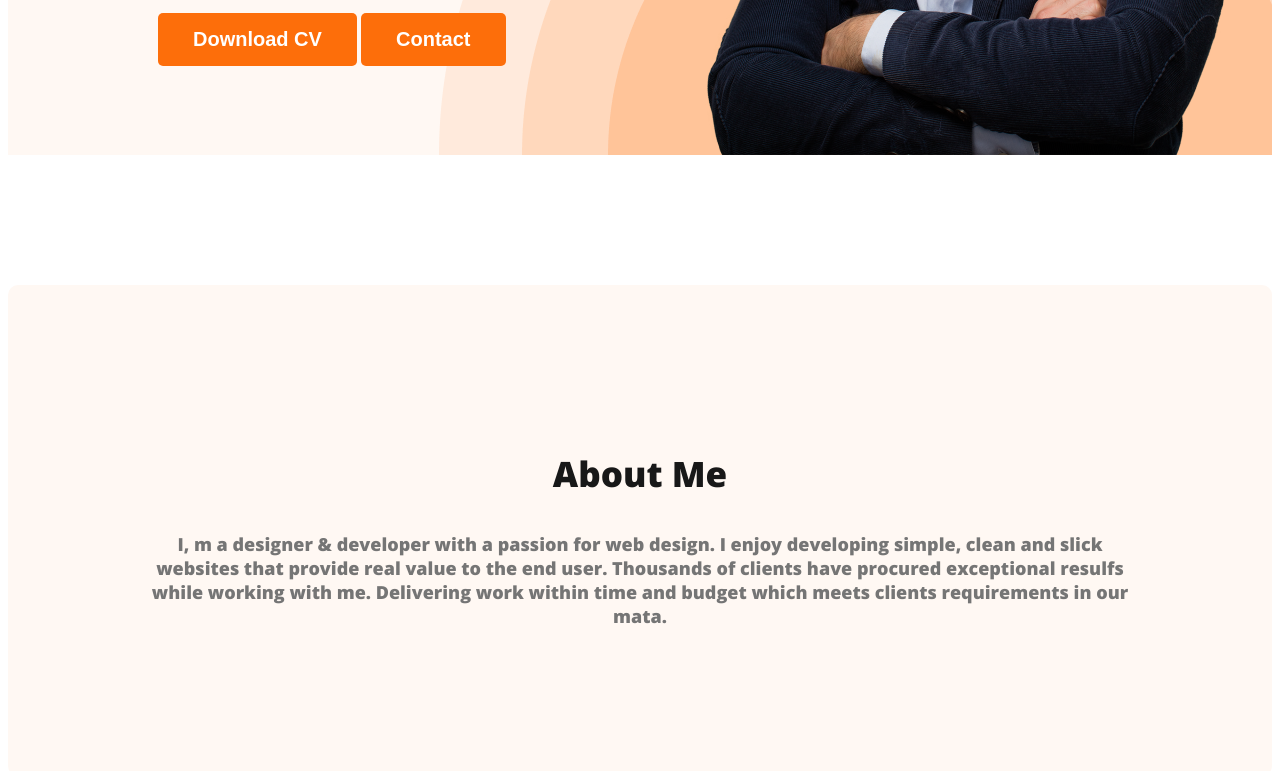
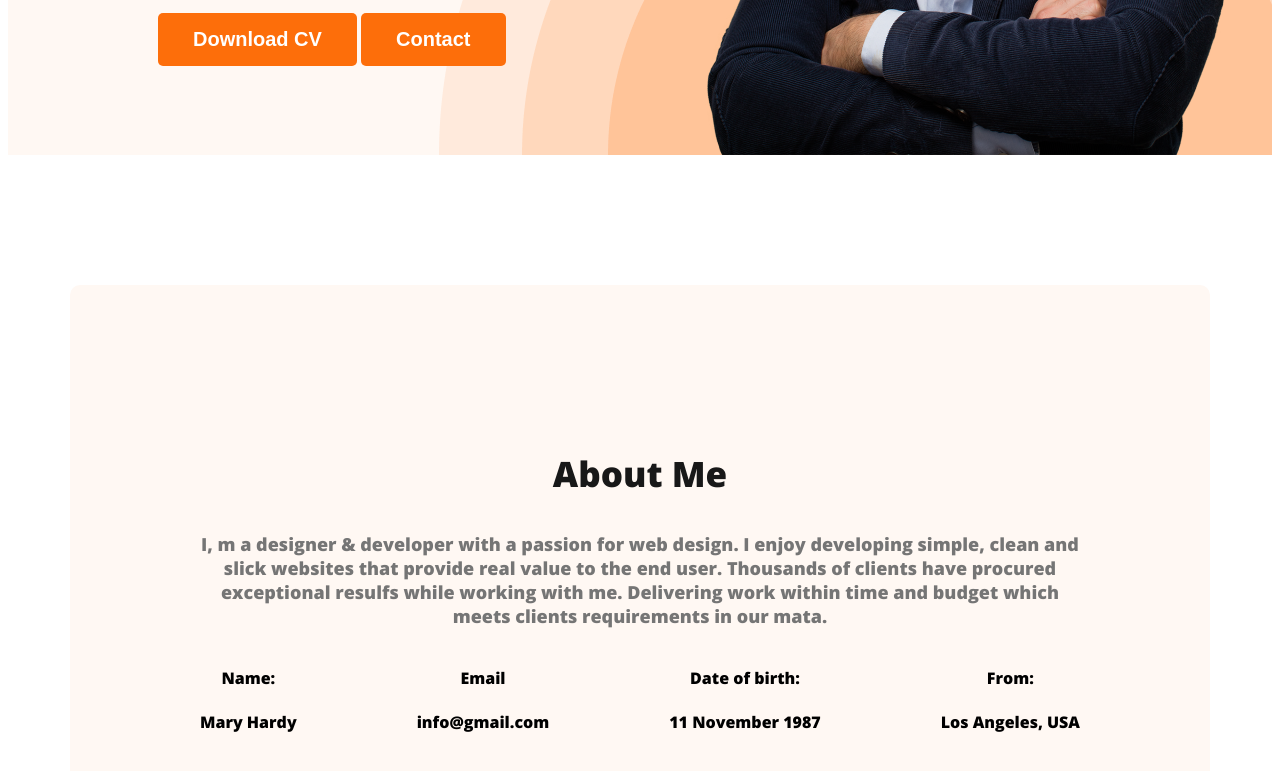
Before and after one commit to mishat1002/fifth, a plain HTML site: page index.html in a window 1280 px wide. Shown: the part 710-1481 px from the top of the page. Drawn offline with nearby package versions, Linux system fonts and the light colour scheme.

Commit message:
add code

```diff
--- a/index.html
+++ b/index.html
@@ -35,10 +35,31 @@
 
 <main>
 <section class="about">
-<h3 class="section-title">About Me </h3>
-<p class="section-description">I, m a designer & developer with a passion for web design. I enjoy developing simple, clean and slick websites that provide real value to the end user. Thousands of clients have procured exceptional resulfs while working with me. Delivering work within time and budget which meets clients requirements in our mata. </p>
+     <h3 class="section-title">About Me </h3>
+     <p class="section-description">I, m a designer & developer with a passion for web design.
+        I enjoy developing simple, clean and slick websites that provide real value to the end user.
+         Thousands of clients have procured exceptional resulfs while working with me. Delivering work within time
+          and budget which meets clients requirements in our mata. </p>
 
+    <div class="about-info-container">
+        <div class="about-info">
+            <h4 class="info-title">Name:</h4>
+            <p class="info-descrtption"> Mary Hardy</p>
+        </div>
+        <div class="about-info">
+            <h4 class="info-title">Email</h4>
+            <p class="info-descrtption">info@gmail.com</p>
+        </div>
+        <div class="about-info">
+            <h4 class="info-title">Date of birth:</h4>
+            <p class="info-descrtption"> 11 November 1987</p>
+        </div>
+        <div class="about-info">
+            <h4 class="info-title">From:</h4>
+            <p class="info-descrtption"> Los Angeles, USA</p>
+        </div>
 
+    </div>
 </section>
 </main>
 
--- a/style/style.css
+++ b/style/style.css
@@ -99,3 +99,16 @@ nav > ul{
     font-weight: 400;
 
  }
+ main{
+    max-width: 1140px;
+    margin:  0 auto;
+ }
+ .about-info-container
+ {
+    display: flex;
+    justify-content: space-between;
+ }
+ .about-info
+ {
+    text-align: center;
+ }
```
